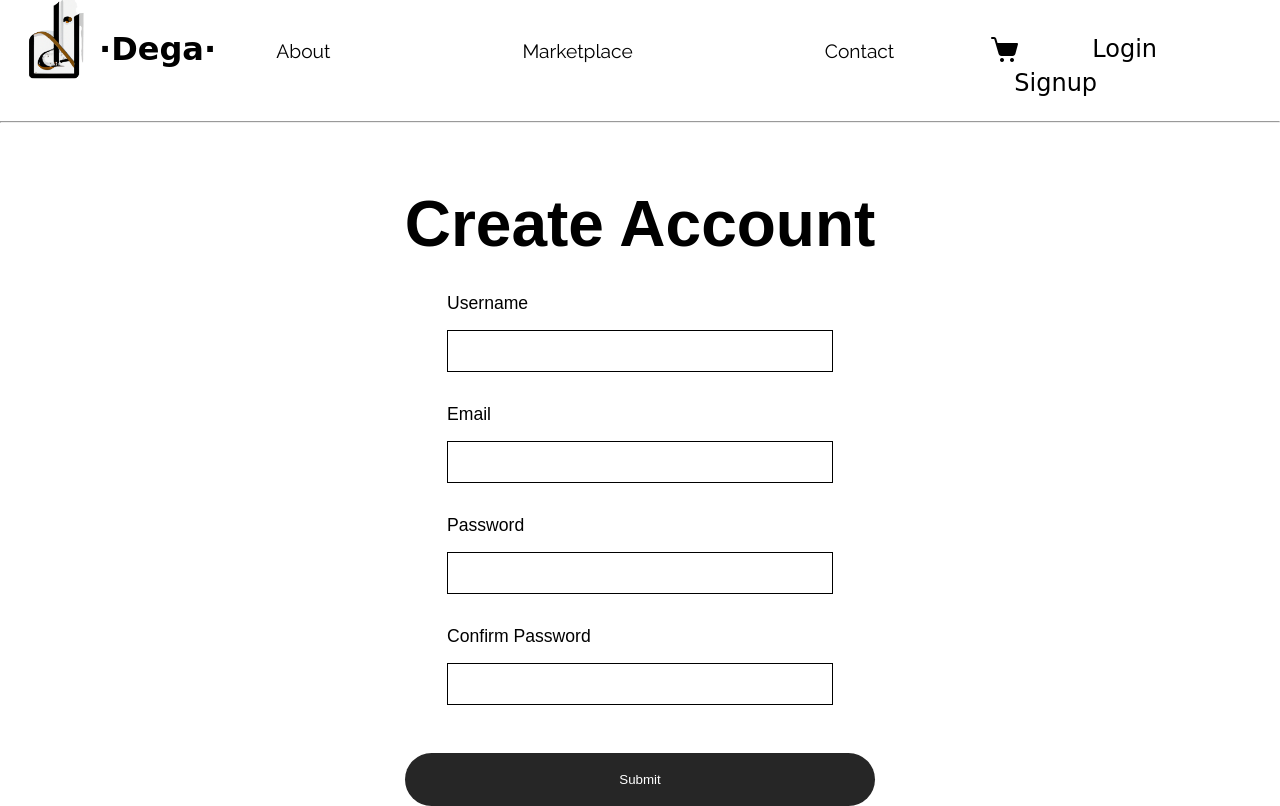
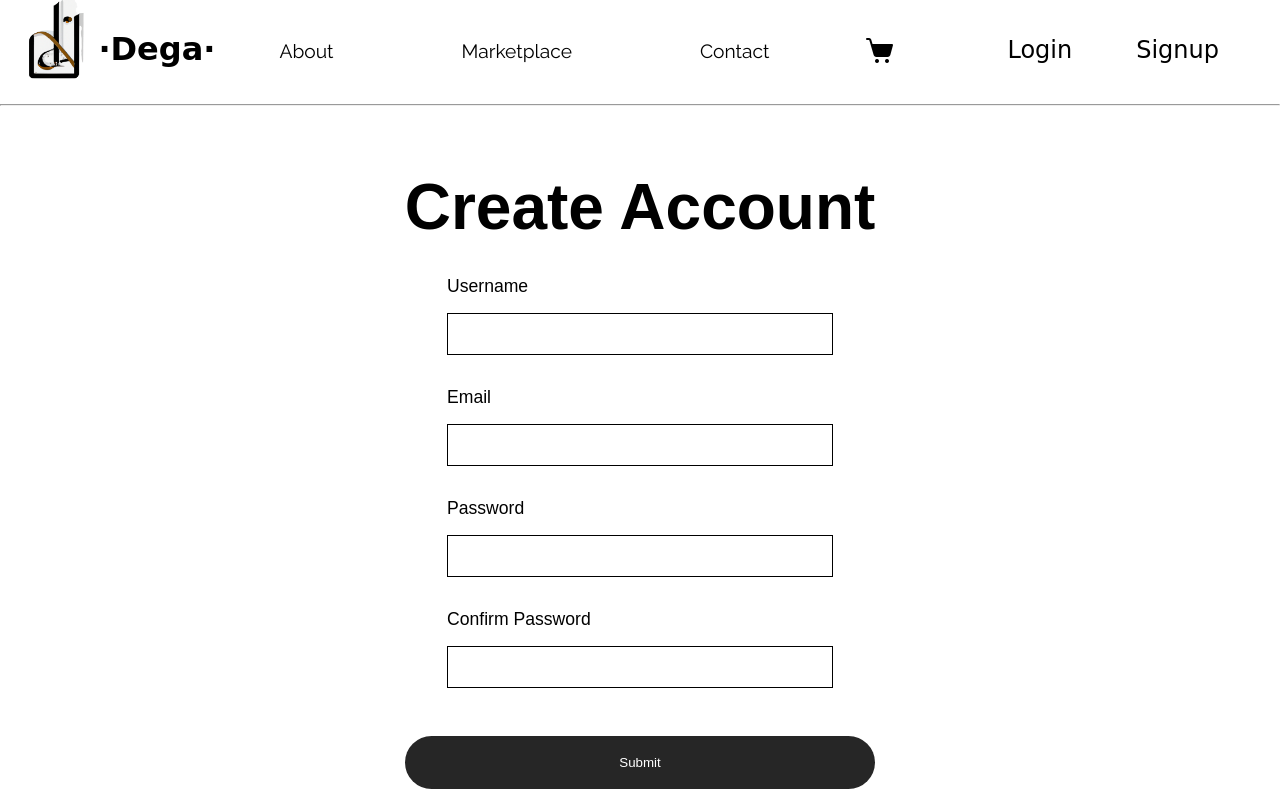
Before and after one commit to alexanderjmat/dall-express, a Flask app: page /signup in a window 1280 px wide. Run offline with Flask 2, Linux system fonts and the light colour scheme; parts of the project's set-up code (start-up, migrations or seed data) failed here and were passed over; some libraries are stand-ins or nearby versions; some web fonts are replaced.

Commit message:
draft of capstone

```diff
--- a/static/style.css
+++ b/static/style.css
@@ -35,10 +35,19 @@ footer {
 
 .homepage {
     display: flex;
+    flex-direction: row;
     justify-content: space-between;
+    width: 100%;
+    height: 80px;
+    max-height: 80px;
 }
 
-.logo {
+.homepage .logo-heading {
+    display: flex;
+    flex-direction: row;
+}
+
+.homepage .logo {
     height: 80px;
     width: 60px;
     display: inline-block;
@@ -48,7 +57,6 @@ footer {
 .heading {
     font-size: 2em;
     font-family: Aboreto, cursive;
-    display: inline-block;
     margin-top: 30px;
     margin-left: 1vw;
     z-index: 10;
@@ -74,12 +82,14 @@ footer {
 }
 
 #login, #signup {
+    display: flex;
+    flex-direction: row;
     text-decoration: none;
     font-family: Aboreto, cursive;
     font-size: x-large;
-    margin-right: 1em;
-    margin-left: 1em;
     color: black;
+    justify-content: end;
+
 }
 
 #cart {
@@ -87,16 +97,53 @@ footer {
     height: 110%;
 }
 
-.navigation {
+.homepage .navigation {
     display: flex;
-    justify-content: center;
+    flex-direction: row;
 }
 
-.main-menu {
+.homepage .cart-login-signup {
+    display: flex;
+    flex-direction: row;
+    list-style: none;
+    margin-top: 2.25em;
+    margin-right: 2em;
+
+}
+
+.cart-login-signup ul {
+    display: flex;
+    flex-direction: row;
+    list-style: none;
+
+}
+.cart-login-signup ul li {
+    padding-left: 2em;
+    padding-right: 2em;
+
+}
+
+.navigation ul {
     display: flex;
     flex-direction: row;
     margin-top: 2.5em;
+    list-style: none;
 }
+
+.navigation ul li {
+    padding-left: 4em;
+    padding-right: 4em;
+
+
+}
+
+
+
+.navigation-main-ul li{
+    display: flex;
+}
+
+
 
 #about, #marketplace, #contact {
     display: flex;
@@ -105,8 +152,6 @@ footer {
     font-family: Raleway, sans-serif;
     color: black;
     font-size: 1.2em;
-    padding-left: 5em;
-    padding-right: 5em;
 }
 
 #menu-content-hr {
--- a/templates/index.html
+++ b/templates/index.html
@@ -17,38 +17,67 @@
 <body>
 <section class="homepage">
 
-    <section class="homepage logo-heading">
-        <img class="homepage logo" src="/static/content/design/logo_homepage.png" alt="DALL·Express Logo" style="width:100%">
-        <a class="homepage link" href="/"><h1 class="homepage heading">·Dega·</h1></a>
-    </section>
+    <div class="logo-heading">
+        <img class="logo" src="/static/content/design/logo_homepage.png" alt="DALL·Express Logo">
+        <a class="link" href="/"><h1 class="homepage heading">·Dega·</h1></a>
+    </div>
 
-    <section class="navigation">
-
-        <nav class="navigation main">
-            <ul class="navigation-main-ul">
-                <li class="navigation main main-menu">
+        <div class="navigation">
+            <ul>
+                <li>
                     <a id="about" href="/about">About</a>
+                </li>
+                <li>
                     <a id="marketplace" href="/marketplace">Marketplace</a>
+                </li>
+                <li>
                     <a id="contact" href="/contact">Contact</a>
                 </li>
             </ul>
-        </nav>
+        </div>
+        <div class="cart-login-signup">
+            {% if 'user_id' not in session %}
+            <ul>
+                <li>
+                    <a id="cart" href="/cart"><img src="/static/content/icons/icons8-shopping-cart-30.png" alt=""></a>
+                </li>
+                <li>
+                    <a id="login" href="/login">Login</a>
+                </li>
+                <li>
+                    <a id="signup" href="/signup">Signup</a>
+                </li>
+            </ul>
+            {% endif %}
+            {% if 'user_id' in session %}
+            <ul>
+                <li>
+                    <a id="cart" href="/cart"><img src="/static/content/icons/icons8-shopping-cart-30.png" alt=""></a>
+                </li>
+                <li>
+                    <a id="signup" href="/u/{{user.username}}">{{user.username}}</a>
+                </li>
+                <li>
+                    <a id="login" href="/logout">Logout</a>
+                </li>
+            </ul>
+            {% endif %}
+        </div>
+</section>
 
-    </section>
-
-    {% if 'user_id' in session %}
-    <nav class="nav login">
+        <!-- {% if 'user_id' not in session %} -->
+    <!-- <nav class="nav login">
         <ul class="nav login menu">
             <li class="nav login menu items">
                 <a id="cart" href="/cart"><img src="/static/content/icons/icons8-shopping-cart-30.png" alt=""></a>
-                <a id="signup" href="/u/{{user.username}}">{{user.username}}</a>
-                <a id="login" href="/logout">Logout</a>
+                <a id="login" href="/login">Login</a>
+                <a id="signup" href="/signup">Signup</a>
             </li>
         </ul>
-    </nav>
-    {% endif %}
+    </nav> -->
+    <!-- {% endif %} -->
 
-    {% if 'user_id' not in session %}
+    <!-- {% if 'user_id' not in session %}
     <nav class="nav login">
         <ul class="nav login menu">
             <li class="nav login menu items">
@@ -58,9 +87,7 @@
             </li>
         </ul>
     </nav>
-    {% endif %}
-
-</section>
+    {% endif %} -->
 
 <hr id="menu-content-hr">
 
```
Also changed, not shown: README.md.
